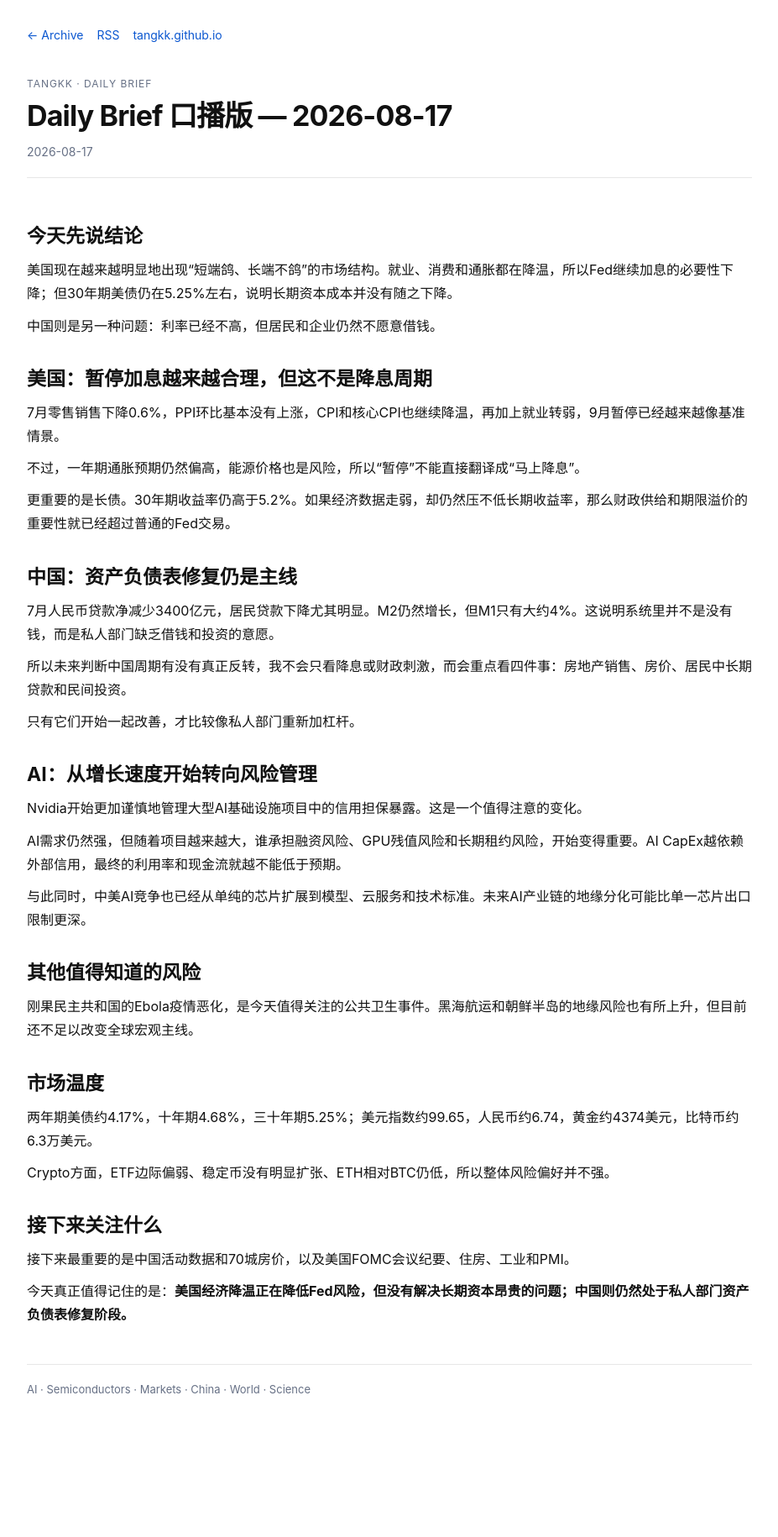
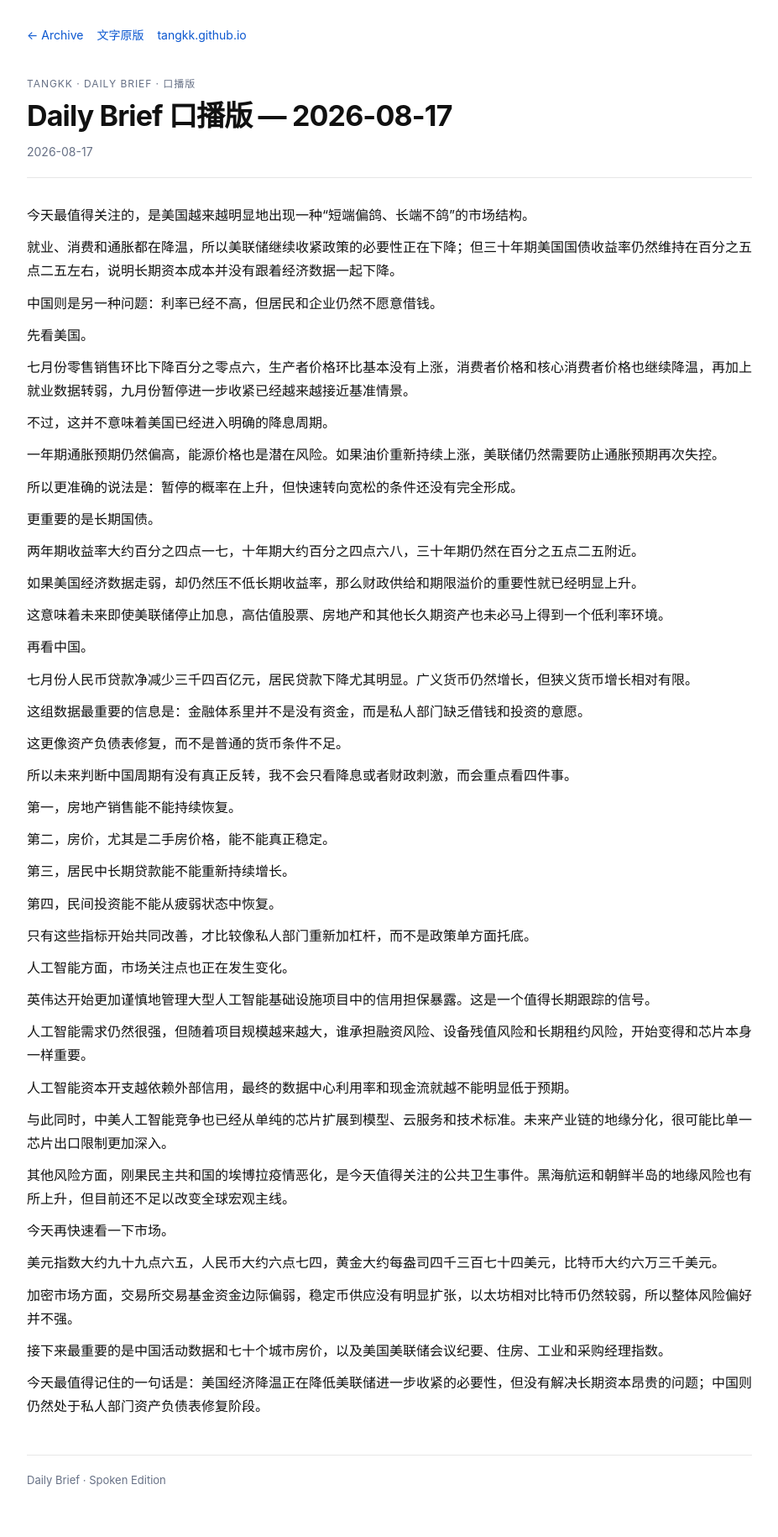
Before and after one commit to tangkk/daily_brief, a Jekyll site: the page built from spoken/2026-08-17.md, in a window 1280 px wide. Shown: the whole page at 84% size, without its empty margins (176-1103 px from the left). Built offline with Jekyll 4.4.1, drawn with Linux system fonts in a browser that asks for light colours; before the commit the page ends 1721 px from its top, so only the background shows below that.

Commit message:
Rewrite Aug 17 spoken brief to current podcast style

```diff
--- a/spoken/2026-08-17.md
+++ b/spoken/2026-08-17.md
@@ -1,52 +1,72 @@
 ---
-layout: daily_brief
+layout: spoken_brief
 title: "Daily Brief 口播版 — 2026-08-17"
 date: 2026-08-17 08:00:00 +0800
 permalink: /spoken/2026-08-17/
 ---
 
-## 今天先说结论
+今天最值得关注的，是美国越来越明显地出现一种“短端偏鸽、长端不鸽”的市场结构。
 
-美国现在越来越明显地出现“短端鸽、长端不鸽”的市场结构。就业、消费和通胀都在降温，所以Fed继续加息的必要性下降；但30年期美债仍在5.25%左右，说明长期资本成本并没有随之下降。
+就业、消费和通胀都在降温，所以美联储继续收紧政策的必要性正在下降；但三十年期美国国债收益率仍然维持在百分之五点二五左右，说明长期资本成本并没有跟着经济数据一起下降。
 
 中国则是另一种问题：利率已经不高，但居民和企业仍然不愿意借钱。
 
-## 美国：暂停加息越来越合理，但这不是降息周期
+先看美国。
 
-7月零售销售下降0.6%，PPI环比基本没有上涨，CPI和核心CPI也继续降温，再加上就业转弱，9月暂停已经越来越像基准情景。
+七月份零售销售环比下降百分之零点六，生产者价格环比基本没有上涨，消费者价格和核心消费者价格也继续降温，再加上就业数据转弱，九月份暂停进一步收紧已经越来越接近基准情景。
 
-不过，一年期通胀预期仍然偏高，能源价格也是风险，所以“暂停”不能直接翻译成“马上降息”。
+不过，这并不意味着美国已经进入明确的降息周期。
 
-更重要的是长债。30年期收益率仍高于5.2%。如果经济数据走弱，却仍然压不低长期收益率，那么财政供给和期限溢价的重要性就已经超过普通的Fed交易。
+一年期通胀预期仍然偏高，能源价格也是潜在风险。如果油价重新持续上涨，美联储仍然需要防止通胀预期再次失控。
 
-## 中国：资产负债表修复仍是主线
+所以更准确的说法是：暂停的概率在上升，但快速转向宽松的条件还没有完全形成。
 
-7月人民币贷款净减少3400亿元，居民贷款下降尤其明显。M2仍然增长，但M1只有大约4%。这说明系统里并不是没有钱，而是私人部门缺乏借钱和投资的意愿。
+更重要的是长期国债。
 
-所以未来判断中国周期有没有真正反转，我不会只看降息或财政刺激，而会重点看四件事：房地产销售、房价、居民中长期贷款和民间投资。
+两年期收益率大约百分之四点一七，十年期大约百分之四点六八，三十年期仍然在百分之五点二五附近。
 
-只有它们开始一起改善，才比较像私人部门重新加杠杆。
+如果美国经济数据走弱，却仍然压不低长期收益率，那么财政供给和期限溢价的重要性就已经明显上升。
 
-## AI：从增长速度开始转向风险管理
+这意味着未来即使美联储停止加息，高估值股票、房地产和其他长久期资产也未必马上得到一个低利率环境。
 
-Nvidia开始更加谨慎地管理大型AI基础设施项目中的信用担保暴露。这是一个值得注意的变化。
+再看中国。
 
-AI需求仍然强，但随着项目越来越大，谁承担融资风险、GPU残值风险和长期租约风险，开始变得重要。AI CapEx越依赖外部信用，最终的利用率和现金流就越不能低于预期。
+七月份人民币贷款净减少三千四百亿元，居民贷款下降尤其明显。广义货币仍然增长，但狭义货币增长相对有限。
 
-与此同时，中美AI竞争也已经从单纯的芯片扩展到模型、云服务和技术标准。未来AI产业链的地缘分化可能比单一芯片出口限制更深。
+这组数据最重要的信息是：金融体系里并不是没有资金，而是私人部门缺乏借钱和投资的意愿。
 
-## 其他值得知道的风险
+这更像资产负债表修复，而不是普通的货币条件不足。
 
-刚果民主共和国的Ebola疫情恶化，是今天值得关注的公共卫生事件。黑海航运和朝鲜半岛的地缘风险也有所上升，但目前还不足以改变全球宏观主线。
+所以未来判断中国周期有没有真正反转，我不会只看降息或者财政刺激，而会重点看四件事。
 
-## 市场温度
+第一，房地产销售能不能持续恢复。
 
-两年期美债约4.17%，十年期4.68%，三十年期5.25%；美元指数约99.65，人民币约6.74，黄金约4374美元，比特币约6.3万美元。
+第二，房价，尤其是二手房价格，能不能真正稳定。
 
-Crypto方面，ETF边际偏弱、稳定币没有明显扩张、ETH相对BTC仍低，所以整体风险偏好并不强。
+第三，居民中长期贷款能不能重新持续增长。
 
-## 接下来关注什么
+第四，民间投资能不能从疲弱状态中恢复。
 
-接下来最重要的是中国活动数据和70城房价，以及美国FOMC会议纪要、住房、工业和PMI。
+只有这些指标开始共同改善，才比较像私人部门重新加杠杆，而不是政策单方面托底。
 
-今天真正值得记住的是：**美国经济降温正在降低Fed风险，但没有解决长期资本昂贵的问题；中国则仍然处于私人部门资产负债表修复阶段。**
+人工智能方面，市场关注点也正在发生变化。
+
+英伟达开始更加谨慎地管理大型人工智能基础设施项目中的信用担保暴露。这是一个值得长期跟踪的信号。
+
+人工智能需求仍然很强，但随着项目规模越来越大，谁承担融资风险、设备残值风险和长期租约风险，开始变得和芯片本身一样重要。
+
+人工智能资本开支越依赖外部信用，最终的数据中心利用率和现金流就越不能明显低于预期。
+
+与此同时，中美人工智能竞争也已经从单纯的芯片扩展到模型、云服务和技术标准。未来产业链的地缘分化，很可能比单一芯片出口限制更加深入。
+
+其他风险方面，刚果民主共和国的埃博拉疫情恶化，是今天值得关注的公共卫生事件。黑海航运和朝鲜半岛的地缘风险也有所上升，但目前还不足以改变全球宏观主线。
+
+今天再快速看一下市场。
+
+美元指数大约九十九点六五，人民币大约六点七四，黄金大约每盎司四千三百七十四美元，比特币大约六万三千美元。
+
+加密市场方面，交易所交易基金资金边际偏弱，稳定币供应没有明显扩张，以太坊相对比特币仍然较弱，所以整体风险偏好并不强。
+
+接下来最重要的是中国活动数据和七十个城市房价，以及美国美联储会议纪要、住房、工业和采购经理指数。
+
+今天最值得记住的一句话是：美国经济降温正在降低美联储进一步收紧的必要性，但没有解决长期资本昂贵的问题；中国则仍然处于私人部门资产负债表修复阶段。
```
